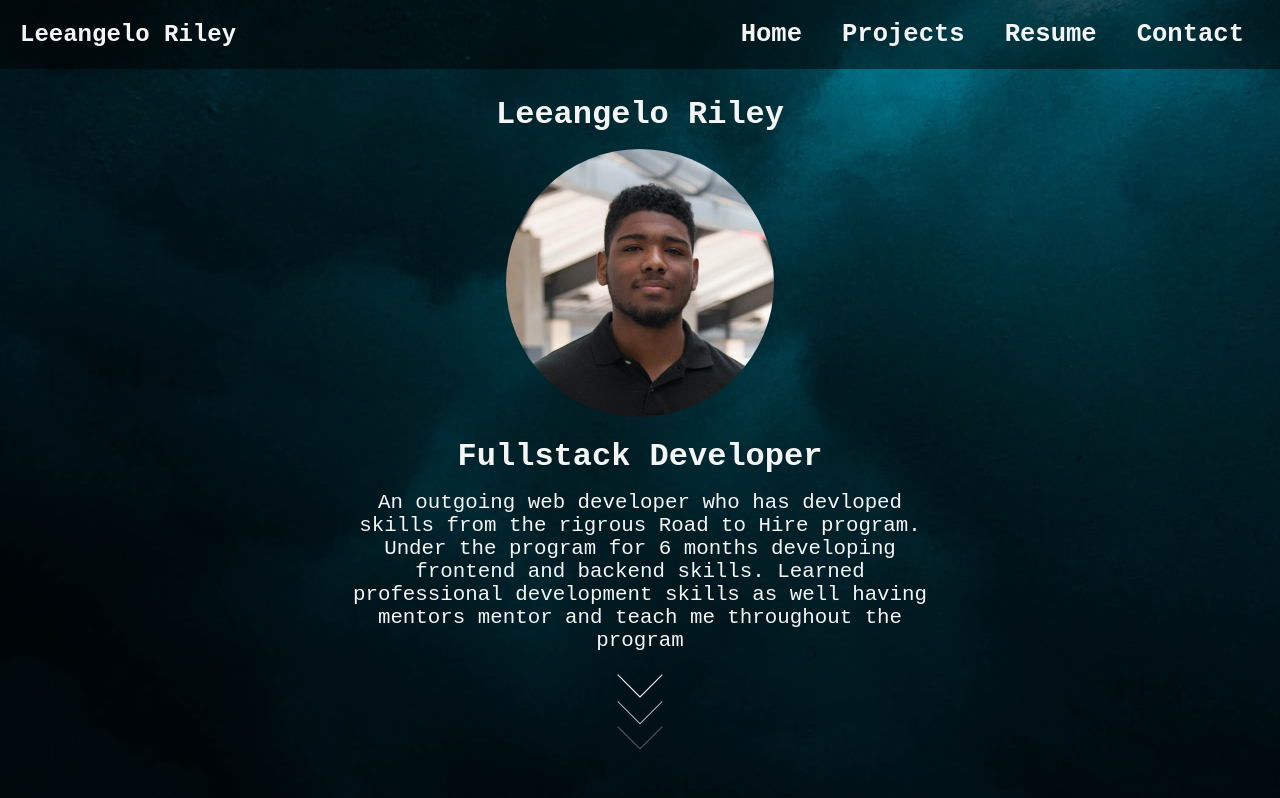
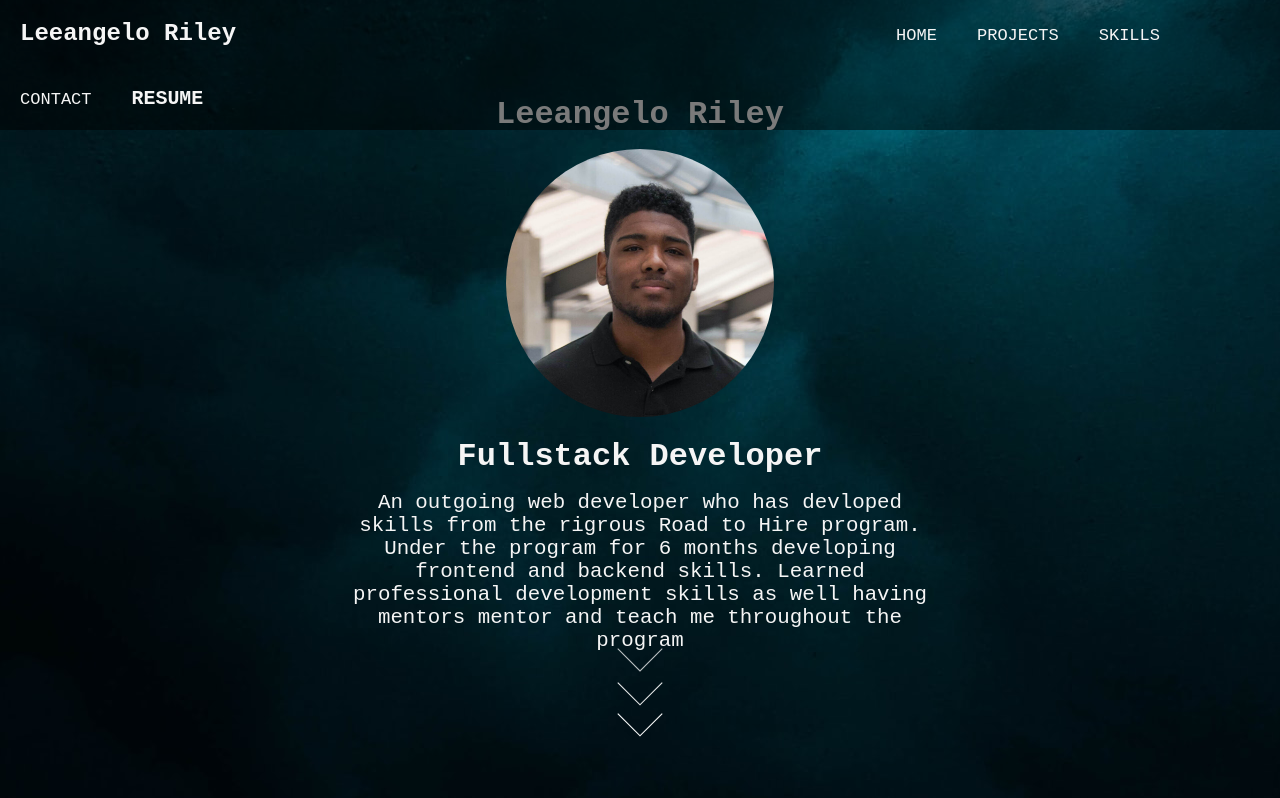
Before and after one commit to LRiley-tech/My-Portfolio, a React (Create React App) app: page / in a window 1280 px wide. Shown: the top 798 px of the page. Built offline with nearby package versions, Linux system fonts and the light colour scheme.

Commit message:
updated navbar

```diff
--- a/package.json
+++ b/package.json
@@ -8,7 +8,8 @@
     "@testing-library/user-event": "^7.2.1",
     "react": "^16.13.1",
     "react-dom": "^16.13.1",
-    "react-scripts": "3.4.1"
+    "react-scripts": "3.4.1",
+    "react-scroll": "^1.8.0"
   },
   "scripts": {
     "start": "react-scripts start",
--- a/src/App.js
+++ b/src/App.js
@@ -1,17 +1,11 @@
 import React from 'react';
 import './App.css';
 import Portfolio from './Components/Portfolio/portfolio'
-import ProjectsPage from './Components/ProjectsPage/projectsPage';
-import ContactPage from './Components/Contact/ContactPage'
-import Resume from './Components/Resume/skills'
 
 function App() {
   return (
     <div>
       <Portfolio />
-      <ProjectsPage />
-      <Resume />
-      <ContactPage />
     </div>
   );
 }
--- a/src/Components/About-me/aboutMe.css
+++ b/src/Components/About-me/aboutMe.css
@@ -32,6 +32,7 @@
     top: 85%;
     left: 50%;
     transform: translate(-50%, -50%);
+    cursor: pointer;
 
 }
 
--- a/src/Components/About-me/aboutMe.js
+++ b/src/Components/About-me/aboutMe.js
@@ -1,5 +1,6 @@
 import React from 'react'
 import './aboutMe.css'
+import {Link} from 'react-scroll';
 
 const AboutMe = () => {
     return (
@@ -11,9 +12,17 @@ const AboutMe = () => {
             <p className="about-text">An outgoing web developer who has devloped skills from the rigrous Road to Hire program. Under the program for 6 months developing frontend and backend skills.
                 Learned professional development skills as well having mentors mentor and teach me throughout the program</p>
                 <div className="arrow">
-                    <span></span>
-                    <span></span>
-                    <span></span>
+                <Link activeClass="active"
+              to="projectsPage--body"
+              spy={true}
+              smooth={true}
+              offset={0}
+              duration={500}
+              className="link"
+              ><span></span>
+              <span></span>
+              <span></span>
+              </Link>
                 </div>
         </div>
         </div>
--- a/src/Components/Navbar/navbar.css
+++ b/src/Components/Navbar/navbar.css
@@ -1,36 +1,64 @@
-/* Navbar */
+.wrapper {
+    display: flex;
+    flex-direction: column;
+    position: fixed;
+}
 
-.header {
-    position: fixed;
-    overflow: auto;
+nav {
+    background-color: rgba(0, 0, 0, 0.5);
     width: 100vw;
-    z-index: 2;
-    background-color: rgba(0, 0, 0, 0.5);}
+}
 
-  .header--nav {
-    display: flex;
-    align-items: center;
-  }
+nav ul {
+    list-style: none;
+    margin: 0;
+    padding: 0;
+}
 
-  nav h2 {
-    display: flex;
+nav ul li {
+    display: inline-flex;
+}
+
+nav ul li a {
+    position: relative;
     padding: 1.25rem;
+    color: whitesmoke;
+    text-decoration: none;
+    text-transform: uppercase;
+    font-family: "Courier New", Courier, monospace;
+    font-size: 1.065rem;
+}
+
+nav h2 {
+    padding: 1.25rem;
+    padding-right: 40rem;
     text-decoration: none;
     color: whitesmoke;
     font-family: "Courier New", Courier, monospace;
   }
 
-  .header--nav--ul {
-    width: 80%;
-    display: flex;
-    justify-content: flex-end;
-    align-items: center;
-    font-size: 1.065rem;
-    list-style-type: none;
-    padding-right: 1rem;
+nav ul li a:hover {
+    color: #2196f3;
+    transition: .5s;
+}
 
-  }
+nav ul li a:after {
+    content: '';
+    position: absolute;
+    left: 50%;
+    bottom: 0;
+    transform: translateX(-50%) scaleX(0);
+    -webkit-transform: translateX(-50%) scaleX(0);
+    -webkit-transform-origin: 50% 50%;
+    transform-origin: 50% 50%;
+    width: 100%;
+    height: 2px;
+    background-color: rgba(255,255,255,0.9);
+    transition: transform 250ms;
+    -webkit-transition: transfrom 250ms;
+}
 
-  .header--nav--li:hover {
-    background: rgb(70, 68, 68);
-  }
+nav ul li a:hover:after {
+    -webkit-transform: translateX(-50%) scaleX(1);
+    transform: translateX(-50%) scaleX(1);
+}
--- a/src/Components/Navbar/navbar.js
+++ b/src/Components/Navbar/navbar.js
@@ -1,33 +1,52 @@
-import React from "react";
-import "./navbar.css";
+import React from 'react'
+import './navbar.css'
 import Resume from './Resume/Resume.pdf'
-const Navbar = () => {
-  return (
-    <div>
-      <header className="header">
-        <nav className="header--nav">
+import {Link} from 'react-scroll';
 
-          <h2 className="logo">
-            Leeangelo Riley
-          </h2>
-          <ul className="header--nav--ul">
-            <li className="header--nav--li">
-              <h2>Home</h2>
-            </li>
-            <li className="header--nav--li">
-              <h2>Projects</h2>
-            </li>
-            <li>
-              <a href={Resume} target="_blank" rel="noopener noreferrer"><h2 className="header--nav--li">Resume</h2></a>
-            </li>
-            <li className="header--nav--li">
-              <h2>Contact</h2>
-            </li>
-          </ul>
-        </nav>
-      </header>
-    </div>
-  );
-};
+const Altbar = () => {
+    return (
+        <div className="wrapper">
+            <nav>
 
-export default Navbar;
+                 <ul>
+                     <li><h2 className="logo">Leeangelo Riley</h2></li>
+                     <li><Link activeClass="active"
+              to="aboutMe--body"
+              spy={true}
+              smooth={true}
+              offset={0}
+              duration={1000}
+              className="link"
+              ><p>Home</p></Link></li>
+                     <li><Link activeClass="active"
+              to="projectsPage--body"
+              spy={true}
+              smooth={true}
+              offset={0}
+              duration={500}
+              className="link"
+              ><p>Projects</p></Link></li>
+                     <li><Link activeClass="active"
+              to="resume-body"
+              spy={true}
+              smooth={true}
+              offset={0}
+              duration={1000}
+              className="link"
+              ><p>Skills</p></Link></li>
+                     <li><Link activeClass="active"
+              to="contact-body"
+              spy={true}
+              smooth={true}
+              offset={0}
+              duration={1000}
+              className="link"
+              ><p>Contact</p></Link></li>
+                     <li><a href={Resume} target="_blank" rel="noopener noreferrer"><h3>Resume</h3></a></li>
+                 </ul>
+            </nav>
+        </div>
+    )
+}
+
+export default Altbar;
--- a/src/Components/Portfolio/portfolio.js
+++ b/src/Components/Portfolio/portfolio.js
@@ -1,12 +1,20 @@
-import React from 'react'
-import Navbar from '../Navbar/navbar'
-import Aboutme from '../About-me/aboutMe'
+import React from 'react';
+import Altbar from '../Navbar/navbar'
+import Aboutme from '../About-me/aboutMe';
+import ProjectsPage from '../ProjectsPage/projectsPage';
+import Skills from  '../Skills/skills';
+import ContactPage from '../Contact/ContactPage';
+
 
 const Portfolio = () => {
     return (
         <>
-            <Navbar />
+            <Altbar />
             <Aboutme />
+            <ProjectsPage />
+            <Skills />
+            <ContactPage />
+
         </>
     )
 }
--- a/src/Components/ProjectsPage/projectsPage.css
+++ b/src/Components/ProjectsPage/projectsPage.css
@@ -1,5 +1,5 @@
 .projectsPage--body {
-    background: url('/images/Colorful-Laptop-Background.jpg') no-repeat center/cover;
+    background: url('/images/stars-background.jpg') no-repeat center/cover;
     width: 100vw;
 
 }
--- a/src/Components/Resume/skills.css
+++ b/src/Components/Skills/skills.css
@@ -8,15 +8,21 @@
 }
 
 .resume-body img {
-  width: 10rem;
-  height: 10rem;
-  margin: 2rem;
+  width: 15rem;
+  height: 15rem;
+  padding: 2rem;
+  flex-direction: column;
 }
 
 .resume-body h1 {
-  filter: none;
   padding: 3rem;
   color: whitesmoke;
   font-family: "Courier New", Courier, monospace;
   text-align: center;
 }
+
+.flex-skills {
+  display: flex;
+  flex-wrap: wrap;
+  justify-content: center;
+}
--- a/src/Components/Resume/skills.js
+++ b/src/Components/Skills/skills.js
@@ -2,9 +2,11 @@ import React from 'react'
 import './skills.css'
 const Skills = () => {
     return (
+        <>
         <div className="resume-body">
-            <h1>Skills</h1>
-            <img className="skills-icon" src="/Icons/HTML-Icon.png" alt="skill-icon" ></img>
+        <h1>Skills</h1>
+        <div className="flex-skills">
+             <img className="skills-icon" src="/Icons/HTML-Icon.png" alt="skill-icon" ></img>
             <img className="skills-icon" src="/Icons/CSS-Icon.png" alt="skill-icon" ></img>
             <img className="skills-icon" src="/Icons/Git-Icon.png" alt="skill-icon" ></img>
             <img className="skills-icon" src="/Icons/JavaScript-Icon.png" alt="skill-icon" ></img>
@@ -13,6 +15,8 @@ const Skills = () => {
             <img className="skills-icon" src="/Icons/React-Icon.png" alt="skill-icon" ></img>
             <img className="skills-icon" src="/Icons/MySQL-Icon.png" alt="skill-icon" ></img>
         </div>
+        </div>
+        </>
     )
 }
 export default Skills;
```
Also changed, not shown: public/Icons/Api-Icon.png, src/Components/Skills/skillsPage.js (deleted), 1 other file (tests, documents, lock files or other folders).
